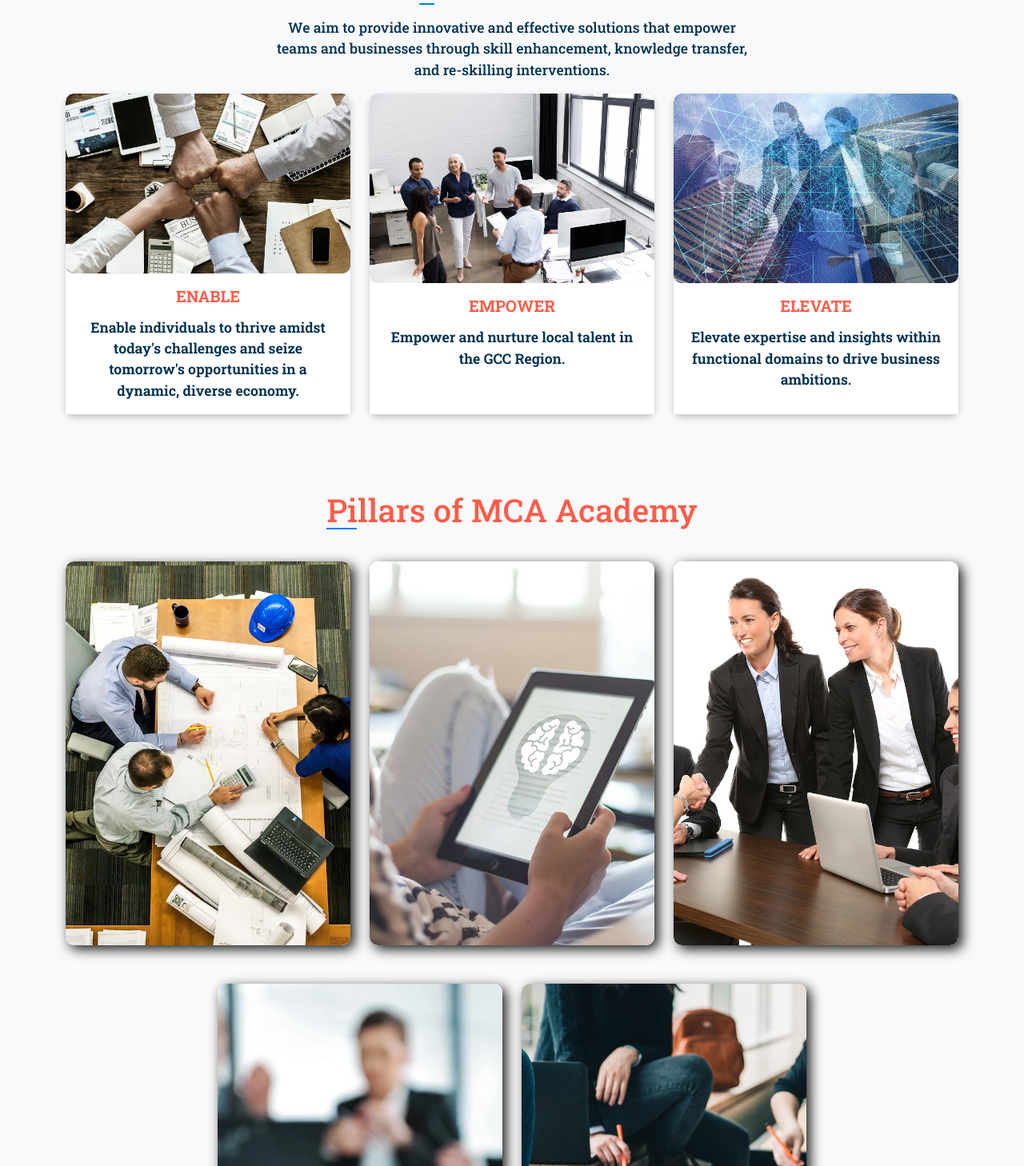
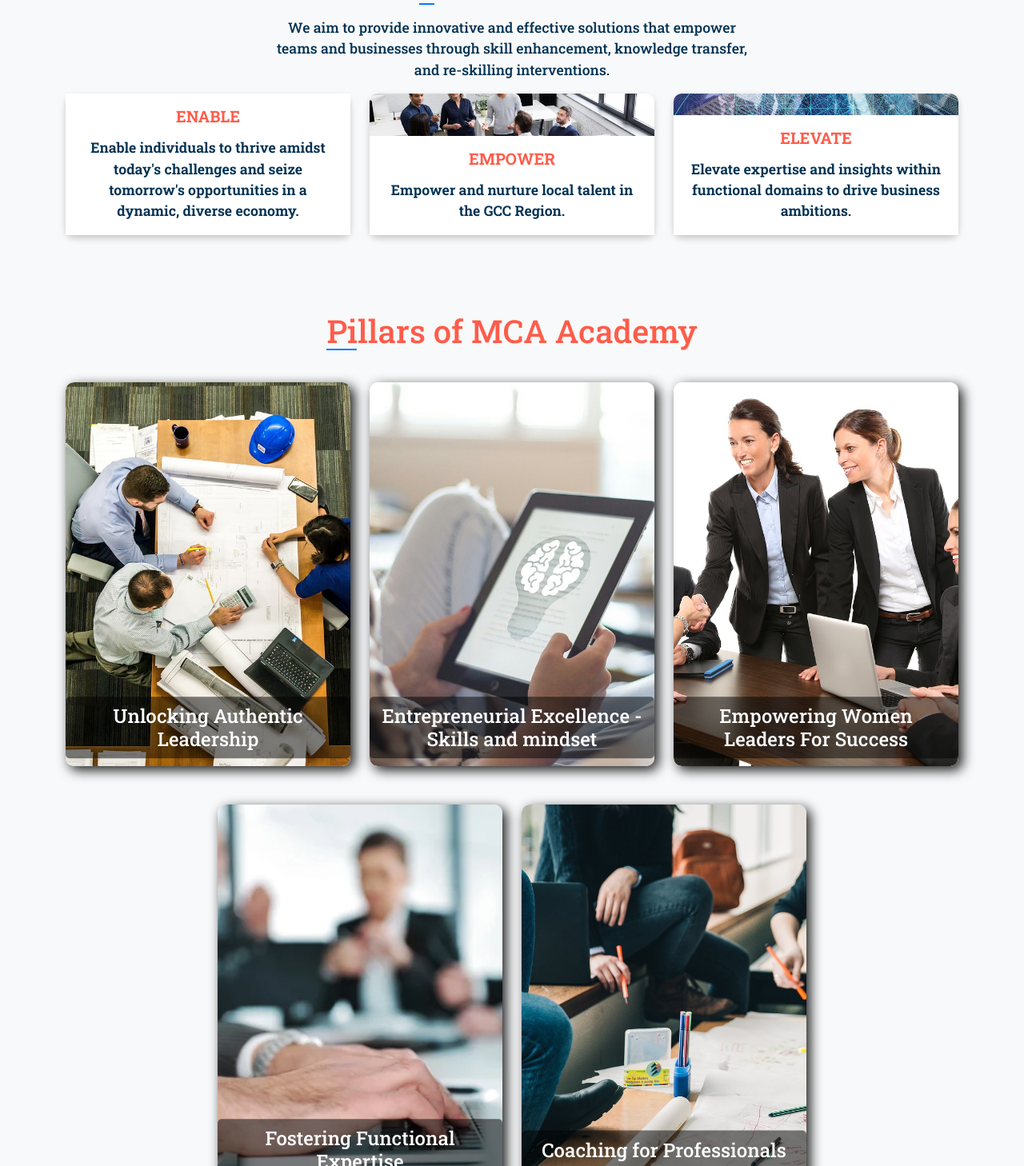
Before and after one commit to KARAN-SINGH19/MCA-Academy, a React (Create React App) app: page / in a window 1280 px wide. Shown: the part 772-2230 px from the top of the page at 80% size. Built offline with nearby package versions, Linux system fonts and the light colour scheme.

Commit message:
updated code

```diff
--- a/src/App.css
+++ b/src/App.css
@@ -1,4 +1,3 @@
-
 @import url('https://fonts.googleapis.com/css2?family=Roboto+Slab:wght@100..900&display=swap');
 
 
@@ -453,15 +452,30 @@
 
 .image-container {
   position: relative;
-  overflow: hidden;
-  border-radius: 10px;
+  width: 100%;
+  height: 100%;
 }
 
+.image-container img {
+  position: absolute;
+  top: 0;
+  left: 0;
+  width: 100%;
+  height: 100%;
+  object-fit: cover;
+}
 
-.image-container img {
+.image-title {
+  position: absolute;
+  top: 90%;
+  left: 50%;
+  transform: translate(-50%, -50%);
+  color: white;
+  background-color: rgba(0, 0, 0, 0.5);
+  padding: 10px;
+  border-radius: 5px;
+  text-align: center;
   width: 100%;
-  height: auto;
-  transition: transform 0.3s ease;
 }
 
 .image-container .overlay {
--- a/src/Components/PillarCard.jsx
+++ b/src/Components/PillarCard.jsx
@@ -19,9 +19,11 @@
                 animate={inView ? { opacity: 1, translateX: 0, translateY: 0 } : {}}
                 transition={{ duration: 0.2, delay: index * 0.2 }}
             >
-                <img alt="" src={pillar.image} className="img-fluid" />
+                <div className="image-container">
+                    <img alt="" src={pillar.image} className="img-fluid" />
+                    <h4 className="image-title">{pillar.title}</h4>
+                </div>
                 <div className="overlay">
-                    <h3>{pillar.title}</h3>
                     <ul className='card-list2'>
                         <li>{pillar.content1}</li>
                         {pillar.content2 && <li>{pillar.content2}</li>}
@@ -35,6 +37,7 @@
                 </div>
             </motion.div>
         </Col>
+
     );
 };
 
```
